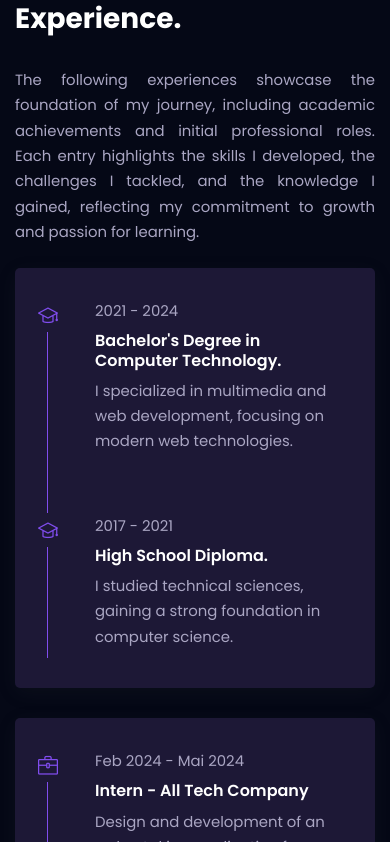
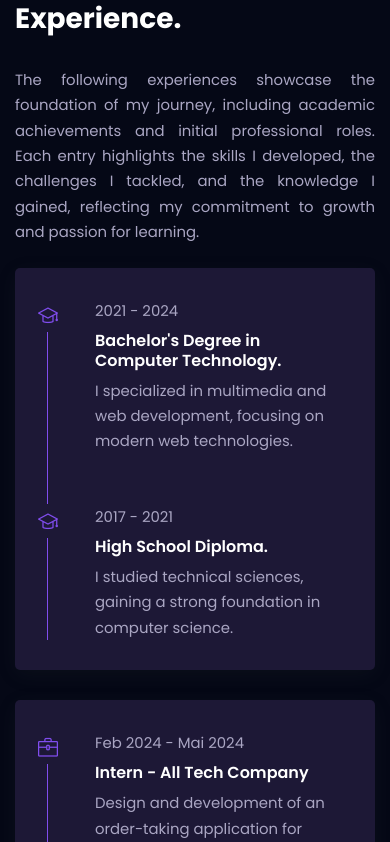
Before and after one commit to AmenZemzem68/amen-zemzem-portfolio, a React (Vite) app: page / in a window 390 px wide. Shown: the part 2879-3721 px from the top of the page. Built offline with nearby package versions, Linux system fonts and the light colour scheme.

Commit message:
Layout update

```diff
--- a/src/components/experience/experience.css
+++ b/src/components/experience/experience.css
@@ -8,7 +8,7 @@
   border-radius: var(--border-radius);
   position: relative;
   box-shadow: var(--shadow);
-  height: 420px;
+  height: 430px;
   overflow: auto;
 }
 .timeline::-webkit-scrollbar {
@@ -70,10 +70,16 @@
   .timeline-item::before {
     left: 2px;
   }
+  .timeline {
+    height: auto;
+  }
 }
 @media screen and (max-width: 576px) {
   .experience-container {
     grid-template-columns: 1fr;
+  }
+  .timeline {
+    height: auto;
   }
 }
 @media screen and (max-width: 350px) {
--- a/src/constants/index.js
+++ b/src/constants/index.js
@@ -1234,7 +1234,7 @@ const mDesigns = [
       },
     ],
     description:
-      "A fun and informative poster outlining the essential toilet rules, made for A.A.H.H.M Center.",
+      "An informative poster outlining essential health care tips, designed for the A.A.H.H.M Center workshop.",
     source_code_link: "https://www.behance.net/gallery/215671203/AAHHM-Project",
   },
   {
```
